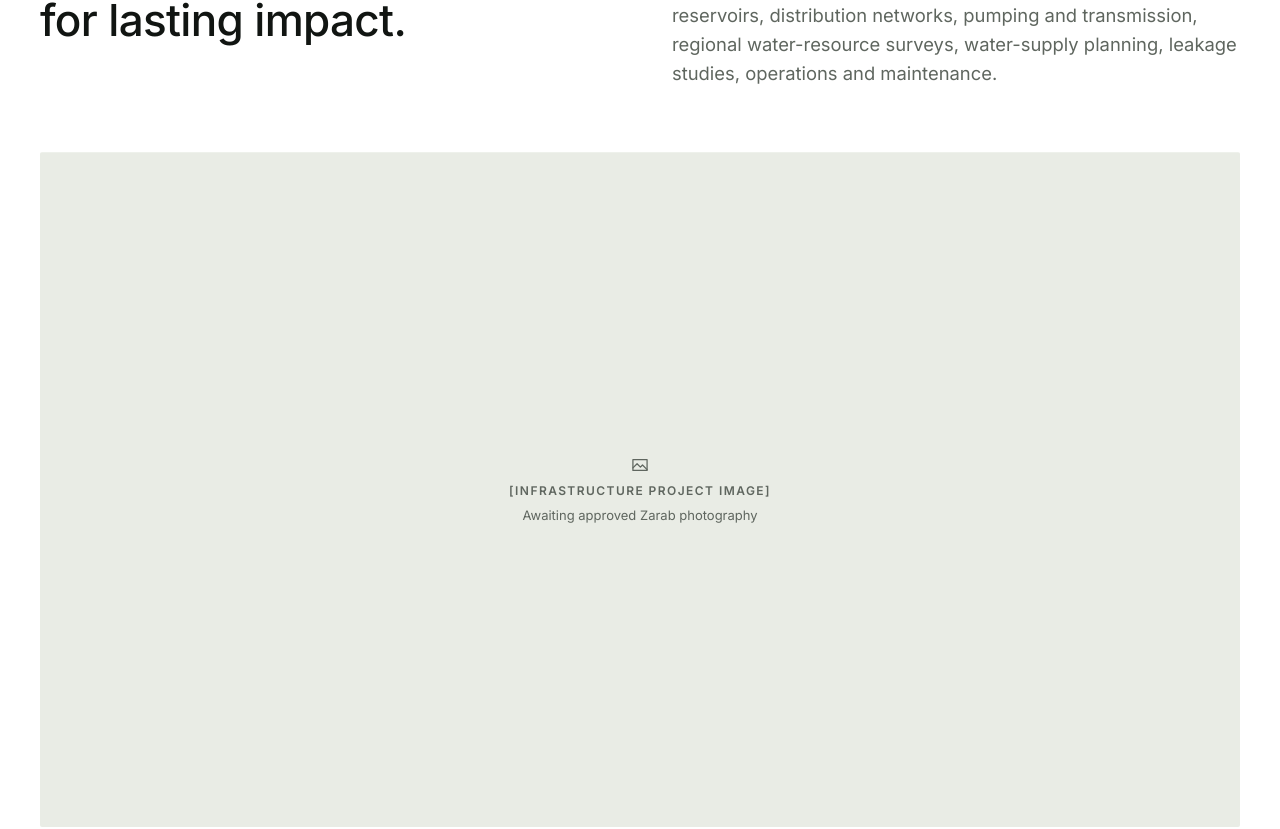
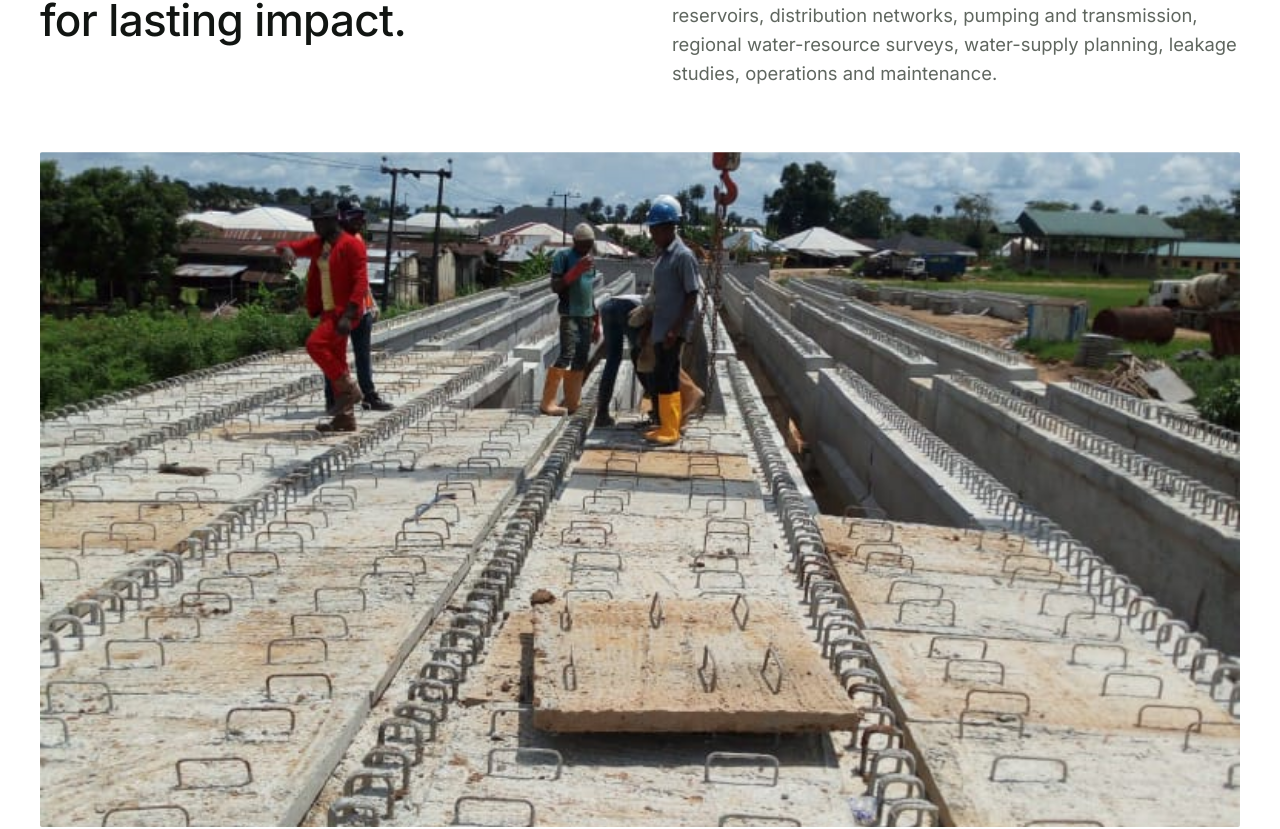
Before and after one commit to Mkay2231/zarab-construction, a React (Vite) app: page /services in a window 1280 px wide. Shown: the part 4882-5711 px from the top of the page. Built offline with nearby package versions, Linux system fonts and the light colour scheme.

Commit message:
Fill infrastructure development image with supplied site photography

```diff
--- a/src/pages/Services.jsx
+++ b/src/pages/Services.jsx
@@ -152,7 +152,7 @@ export default function Services() {
             </Reveal>
             <Reveal delay={0.1} className="split__body"><p className="t-body-l placeholder">{infra.description}</p></Reveal>
           </div>
-          <Reveal type="image"><Media ratio="16 / 9" label={infra.imageLabel} /></Reveal>
+          <Reveal type="image"><Media ratio="16 / 9" {...sitePhotos.team} /></Reveal>
           <Stagger className="blocks" style={{ marginTop: 'var(--space-48)' }}>
             {infra.blocks.map((b) => (
               <RevealItem key={b.title} className="blocks__item">
```
